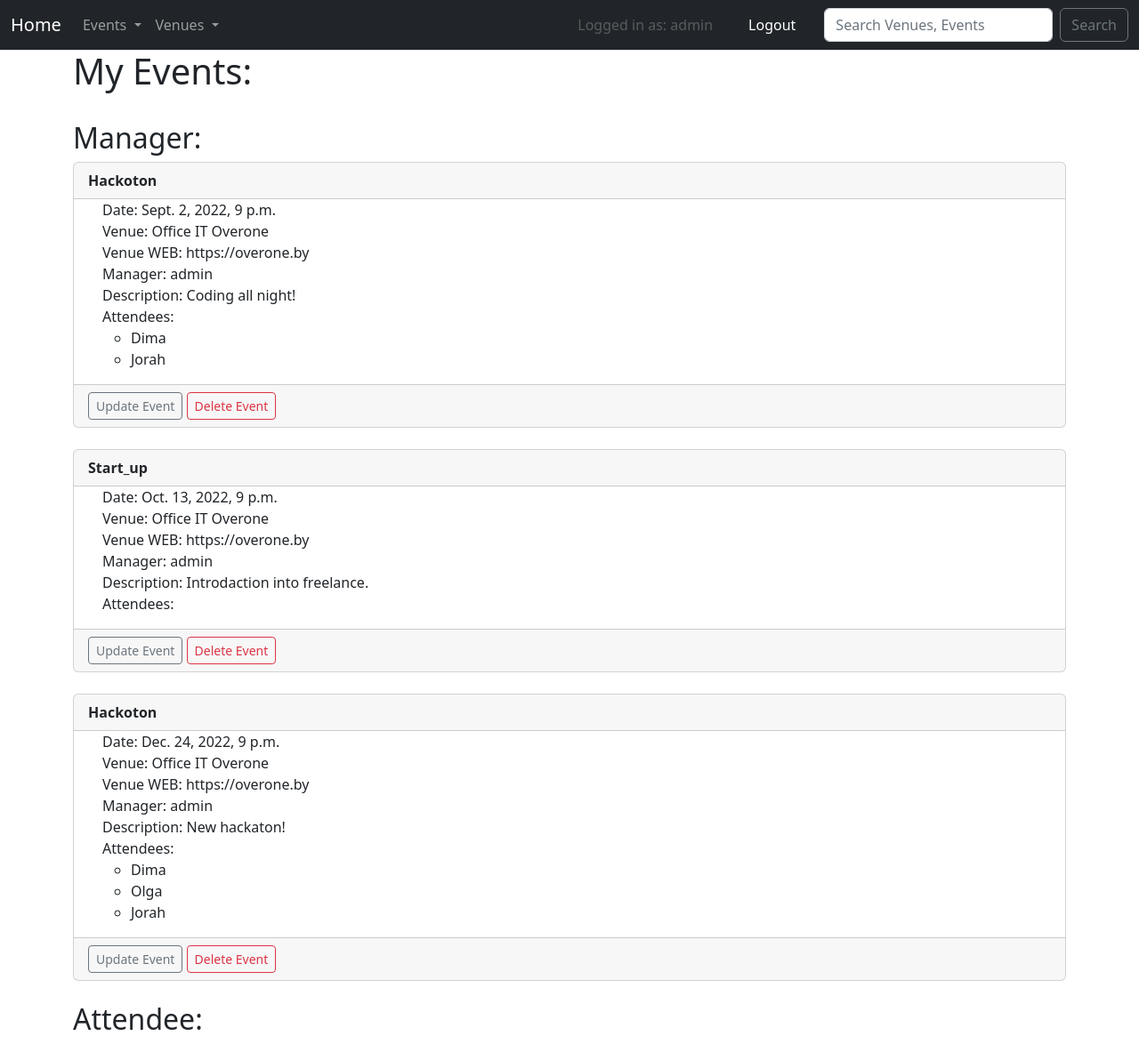
After one commit to dzmitryi-lazarchyk/project_django, a Django app: page /my_events in a window 1280 px wide. The commit adds this page. Shown: the whole page at 89% size. Run offline with Django 4.2, Linux system fonts and the light colour scheme; a user stored in the database is signed in; data comes from the database, SQL or seed files in the repository; both versions use the stored data as it was after the commit.

Commit message:
Search Events

```diff
--- a/viseversa/events/forms.py
+++ b/viseversa/events/forms.py
@@ -1,6 +1,8 @@
 from django import forms
 from django.forms import ModelForm
 from .models import Venue, Event
+from django.contrib.auth.models import User
+from django.contrib.auth import get_user_model
 
 # Create a venue form
 class VenueForm(ModelForm):
--- a/viseversa/events/models.py
+++ b/viseversa/events/models.py
@@ -33,6 +33,7 @@ class Event(models.Model):
     manager = models.ForeignKey(User, blank=True, null=True, on_delete=models.SET_NULL, related_name='manager')
     description = models.TextField(blank=True)
     attendees=models.ManyToManyField(user_model, blank=True)
+    # attendees=models.ManyToManyField(user_model, blank=True,  limit_choices_to={'username': 'admin'})
 
     def __str__(self):
         return self.name
--- /dev/null
+++ b/viseversa/events/templates/events/my_events.html
@@ -0,0 +1,72 @@
+{% extends 'events/base.html' %}
+
+{% block content %}
+<h1>My Events:</h1>
+</br>
+<h2>Manager:</h2>
+{% for event in events_manager %}
+<div class="card" >
+  <div class="card-header">
+    <strong>{{event.caps}}</strong>
+  </div>
+  <ul>
+    <li class="list-group-item">Date: {{event.event_date}}</li>
+        <li class="list-group-item">Venue: {{event.venue}}</li>
+        <li class="list-group-item">Venue WEB: {{event.venue.web}}</li>
+        <li class="list-group-item">Manager: {{event.manager}}</li>
+        <li class="list-group-item">Description: {{event.description}}</li>
+        <li class="list-group-item">Attendees:
+            <ul>
+            {% for user in event.attendees.all %}
+                <li>{{ user }}</li>
+            {% endfor %}
+            </ul>
+  </ul>
+            {% if user == event.manager %}
+            <div class="card-footer">
+
+                <a href="{% url 'update-event' event.id %}"
+                            class="btn btn-outline-secondary btn-sm">Update Event</a>
+                <a href="{% url 'delete-event' event.id %}"
+                            class="btn btn-outline-danger btn-sm">Delete Event</a>
+
+            </div>
+            {% endif %}
+</div>
+</br>
+{% endfor %}
+
+
+<h2>Attendee:</h2>
+{% for event in events_attendees %}
+<div class="card" >
+  <div class="card-header">
+    <strong>{{event.caps}}</strong>
+  </div>
+  <ul>
+    <li class="list-group-item">Date: {{event.event_date}}</li>
+        <li class="list-group-item">Venue: {{event.venue}}</li>
+        <li class="list-group-item">Venue WEB: {{event.venue.web}}</li>
+        <li class="list-group-item">Manager: {{event.manager}}</li>
+        <li class="list-group-item">Description: {{event.description}}</li>
+        <li class="list-group-item">Attendees:
+            <ul>
+            {% for user in event.attendees.all %}
+                <li>{{ user }}</li>
+            {% endfor %}
+            </ul>
+  </ul>
+            {% if user == event.manager %}
+            <div class="card-footer">
+
+                <a href="{% url 'update-event' event.id %}"
+                            class="btn btn-outline-secondary btn-sm">Update Event</a>
+                <a href="{% url 'delete-event' event.id %}"
+                            class="btn btn-outline-danger btn-sm">Delete Event</a>
+
+            </div>
+            {% endif %}
+</div>
+</br>
+{% endfor %}
+{% endblock %}
--- a/viseversa/events/templates/events/navbar.html
+++ b/viseversa/events/templates/events/navbar.html
@@ -11,8 +11,10 @@
             Events
           </a>
           <ul class="dropdown-menu">
-            <li><a class="dropdown-item" aria-current="page" href="{% url 'event_list' %}">Show Events</a></li>
+            <li><a class="dropdown-item" aria-current="page" href="{% url 'my-events' %}">My Events</a></li>
+            <li><a class="dropdown-item" aria-current="page" href="{% url 'event_list' %}">All Events</a></li>
             <li><a class="dropdown-item" aria-current="page" href="{% url 'add-event' %}">Add event</a></li>
+            <li><a class="dropdown-item" aria-current="page" href="{% url 'search-events' %}">Search events</a></li>
           </ul>
         </li>
         <li class="nav-item dropdown">
@@ -50,7 +52,7 @@
         {% csrf_token %}
 
 
-        <input class="form-control me-2" type="search" placeholder="Search Venues" aria-label="Search" name="searched">
+        <input class="form-control me-2" type="search" placeholder="Search Venues, Events" aria-label="Search" name="searched">
         <button class="btn btn-outline-secondary" type="submit">Search</button>
       </form>
       </ul>
--- a/viseversa/events/urls.py
+++ b/viseversa/events/urls.py
@@ -16,5 +16,7 @@ urlpatterns = [
     path('delete_venue/<venue_id>', views.delete_venue, name="delete-venue"),
     path('venue_text/', views.venue_text, name="venue-text"),
     path('venue_csv', views.venue_csv, name="venue-csv"),
-    path('venue_pdf', views.venue_pdf, name="venue-pdf")
+    path('venue_pdf', views.venue_pdf, name="venue-pdf"),
+    path('my_events', views.my_events, name="my-events"),
+    path('search_events', views.search_events, name="search-events"),
 ]
--- a/viseversa/events/views.py
+++ b/viseversa/events/views.py
@@ -247,9 +247,12 @@ def search_venues(request):
     if request.method == "POST":
         searched = request.POST.get("searched", False)
         venues = Venue.objects.filter(name__contains=searched)
+        events = Event.objects.filter(name__contains=searched)
         return render(request, 'events/search_venues.html',
                       {'searched': searched,
-                       'venues': venues})
+                       'venues': venues,
+                       'events': events,
+                       })
     else:
         return render(request, 'events/search_venues.html', {})
 
@@ -323,3 +326,24 @@ def add_event(request):
     else:
         form = EventForm
     return render(request, 'events/add_event.html', {'form': form, 'submitted': submitted})
+
+@authenticated
+def my_events(request):
+
+    events_manager=Event.objects.filter(manager=request.user.id)
+    events_attendees=Event.objects.filter(attendees=request.user.id)
+    return render(request,
+                  'events/my_events.html', {
+                  'events_manager':events_manager,
+                  'events_attendees':events_attendees,
+                  })
+
+def search_events(request):
+    if request.method == "POST":
+        searched = request.POST.get("searched", False)
+        events = Event.objects.filter(name__contains=searched)
+        return render(request, 'events/search_events.html',
+                      {'searched': searched,
+                       'events': events})
+    else:
+        return render(request, 'events/search_events.html', {})
```
Also changed, not shown: viseversa/events/templates/events/search_events.html (added, +42 -0 lines), viseversa/events/templates/events/search_venues.html (+22 -1 lines), viseversa/db.sqlite3.
